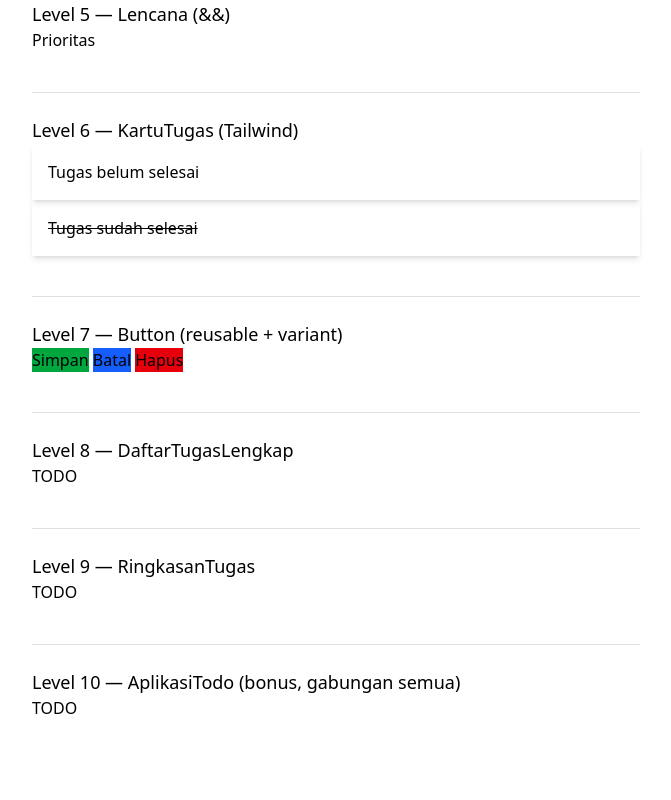
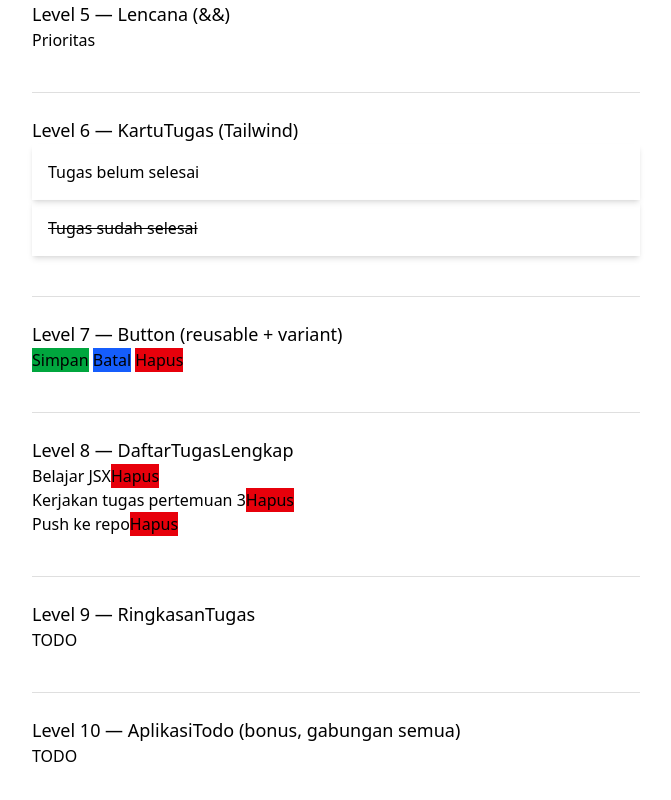
Before and after one commit to webdev-if-its/frontend-5053241034, a React (Vite) app in the folder pertemuan-03/: page / in a window 1280 px wide. Shown: the part 868-1668 px from the top of the page, without its empty margins (304-975 px from the left). Built offline with nearby package versions, Linux system fonts and the light colour scheme.

Commit message:
pertemuan-03: level 8 selesai

```diff
--- a/pertemuan-03/src/components/DaftarTugasLengkap.tsx
+++ b/pertemuan-03/src/components/DaftarTugasLengkap.tsx
@@ -8,6 +8,31 @@
 //   tersebut — MANFAATKAN KEMBALI komponen Button dari Level 7, jangan
 //   tulis <button> baru dari nol.
 // Lihat SOAL.md untuk kontrak lengkap.
-export function DaftarTugasLengkap(props: any) {
-  return <p>TODO</p>
+
+import type React from "react"
+import type { Tugas } from "../types"
+import { Button } from "./Button"
+
+type Props = {
+  tugas: Tugas[]
+  onHapus: (id: string) => void
 }
+
+export function DaftarTugasLengkap(props: Props) {
+  let message: React.ReactNode
+  if (props.tugas.length <= 0) {
+    message = <p>Tidak ada tugas</p>
+  } else {
+    message = (
+      <ul>
+        {props.tugas.map((t) => (
+          <li key={t.id}>
+            {t.teks }
+            <Button variant="danger" onClick={() => props.onHapus(t.id)}>Hapus</Button>
+          </li>
+        ))}
+      </ul>
+    )
+  }
+  return message
+}
```
